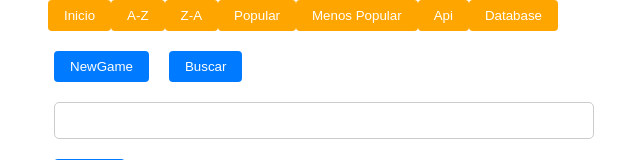
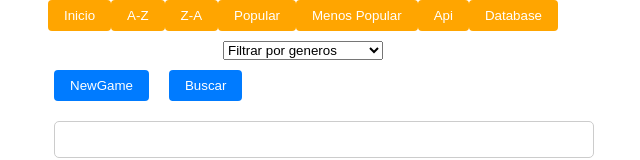
Before and after one commit to JEValenciaVelez/pi_videoGames, a React (Create React App) app in the folder client/: page /home in a window 1280 px wide. Shown: the top 160 px of the page, without its empty margins (337-977 px from the left). Built offline with nearby package versions, Linux system fonts and the light colour scheme; no server answers.

Commit message:
'cambios'

```diff
--- a/client/src/components/navBar/Nav.jsx
+++ b/client/src/components/navBar/Nav.jsx
@@ -1,13 +1,22 @@
 
 import {Link} from 'react-router-dom';
 import { useDispatch } from 'react-redux'
-import { database, getGames, getOrder } from '../../redux/actions';
+import { database, getGames,  getGenresAction, getOrder } from '../../redux/actions';
 import './nav.css';
+
+
 
 
 const Nav = () => {
 
     const dispatch = useDispatch();
+
+
+    const handleGenres = (e) => {
+        e.preventDefault();
+        console.log(e.target.value);
+        dispatch(getGenresAction(e.target.value));
+    }
 
     const handleClick = (e) => {
         switch(e.target.value){
@@ -61,6 +70,7 @@ const Nav = () => {
 
     return(
         <nav className='nav-bar'>
+
             <Link to={'/'}>
             <button>Inicio</button>
             <button onClick={handleClick} name='A-Z' value='A-Z'>A-Z</button>
@@ -70,6 +80,28 @@ const Nav = () => {
             <button onClick={handleClick} name='api' value='api'>Api</button>
             <button onClick={handleClick} name='database' value='database'>Database</button>
             </Link>
+            <select onChange={handleGenres}>
+                <option value="">Filtrar por generos</option>
+                <option value="action">action</option>
+                <option value="indie">indie</option>
+                <option value="adventure">adventure</option>
+                <option value="role-playing-games-rpg">role-playing-games-rpg</option>
+                <option value="strategy">strategy</option>
+                <option value="shooter">shooter</option>
+                <option value="casual">casual</option>
+                <option value="simulation">simulation</option>
+                <option value="puzzle">puzzle</option>
+                <option value="arcade">arcade</option>
+                <option value="platformer">platformer</option>
+                <option value="massively-multiplayer">massively-multiplayer</option>
+                <option value="racing">racing</option>
+                <option value="sports">sports</option>
+                <option value="fighting">fighting</option>
+                <option value="family">family</option>
+                <option value="board-games">board-games</option>
+                <option value="educational">educational</option>
+                <option value="card">card</option>
+            </select>
 
         </nav>
     )
--- a/client/src/redux/actions.js
+++ b/client/src/redux/actions.js
@@ -1,4 +1,4 @@
-import { CREATE_GAME, DELETE_GAME, GET_GAMES_API, GET_GAMES_DATABASE, GET_GAME_DETAIL, GET_GAME_NAME, ORDER_GAMES } from "./actions.type";
+import { CREATE_GAME, DELETE_GAME, GET_GAMES_API, GET_GAMES_DATABASE, GET_GAME_DETAIL, GET_GAME_NAME, GET_GENRES, ORDER_GAMES } from "./actions.type";
 import axios from 'axios';
 
 
@@ -95,3 +95,14 @@ export function getOrder(order){
         console.log('valor de order: ', order)
     }
 }
+
+
+export function getGenresAction (genre) {
+    return  (dispatch) => {
+        try{
+            dispatch({type: GET_GENRES, payload: genre});
+        }catch(error){
+            console.log(error);
+        }
+    }
+}
--- a/client/src/redux/actions.type.js
+++ b/client/src/redux/actions.type.js
@@ -9,3 +9,4 @@ export const GET_LIST_PLATAFORMS = "GET_LIST_PLATAFORMS"
 export const ORDER_GAMES = "ORDER_GAMES"
 export const ORDER_BY_RATING = "ORDER_BY_RATING"
 export const FILTER_PLATAFORMS = "FILTER_PLATAFORMS"
+export const GET_GENRES = "GET_GENRES"
--- a/client/src/redux/reducer.js
+++ b/client/src/redux/reducer.js
@@ -1,4 +1,4 @@
-import { CREATE_GAME, DELETE_GAME, GET_GAMES_API, GET_GAMES_DATABASE, GET_GAME_DETAIL, GET_GAME_NAME, ORDER_GAMES } from "./actions.type";
+import { CREATE_GAME, DELETE_GAME, GET_GAMES_API, GET_GAMES_DATABASE, GET_GAME_DETAIL, GET_GAME_NAME, GET_GENRES, ORDER_GAMES } from "./actions.type";
 
 
 const initialState = {
@@ -48,6 +48,12 @@ export function rootReducer(state= initialState , {type, payload}){
                 games: state.games.filter(ga=> ga.name !== payload)
             }
 
+        case GET_GENRES:
+            return {
+                ...state,
+                games: [...state.games].filter(ga=>ga.genres.includes(payload))
+            }
+
         case ORDER_GAMES:
             switch (payload){
                 case 'A-Z':
```
Also changed, not shown: 1 other file (tests, documents, lock files or other folders).
